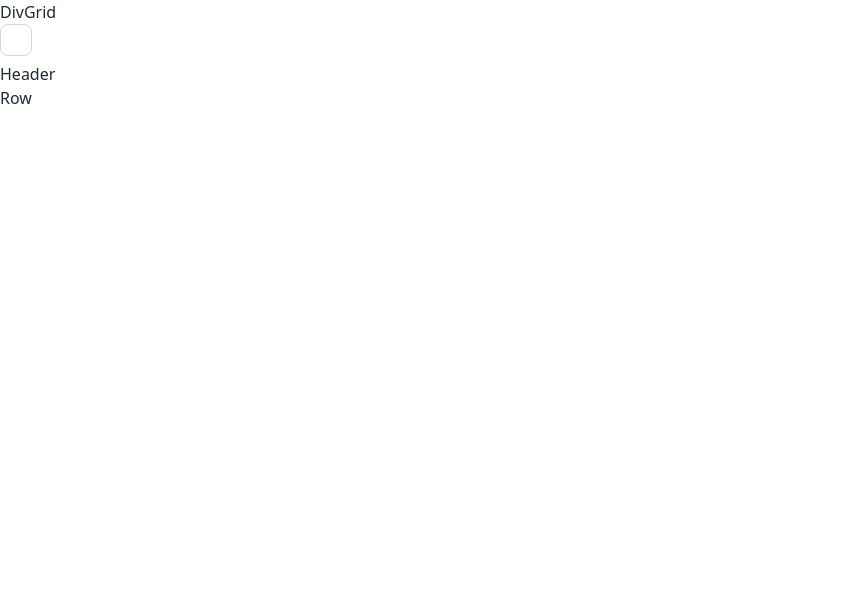
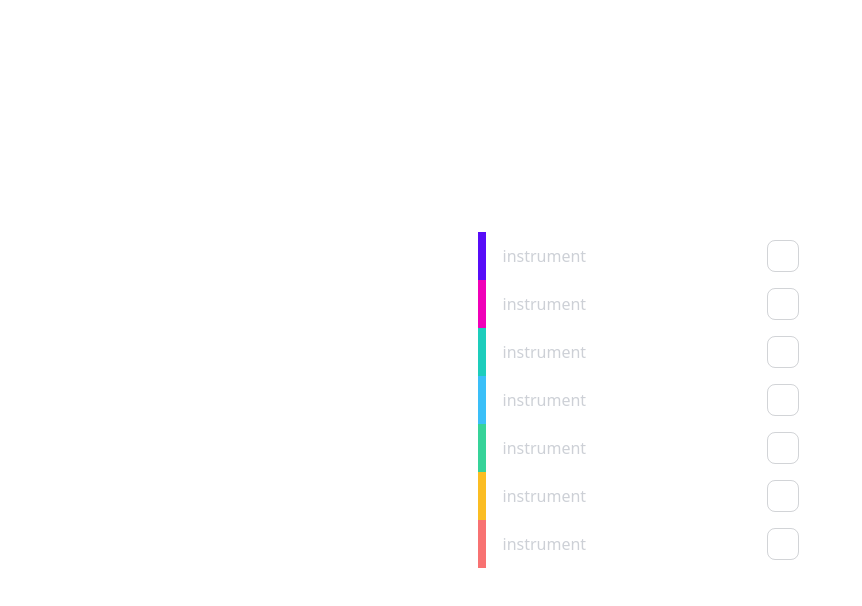
Before and after one commit to BKSchatzki/songstruct, a React (Vite) app: page / in a window 1280 px wide. Shown: the top 606 px of the page, without its empty margins (0-862 px from the left). Built offline with nearby package versions, Linux system fonts and the light colour scheme.

Commit message:
Add accent colors

```diff
--- a/src/App.jsx
+++ b/src/App.jsx
@@ -6,11 +6,8 @@ import Row from "./components/Row";
 
 function App() {
   return (
-    <div>
+    <div className="flex h-screen items-center">
       <DivGrid />
-      <Cell />
-      <Header />
-      <Row />
     </div>
   );
 }
--- a/src/components/Cell.jsx
+++ b/src/components/Cell.jsx
@@ -3,7 +3,7 @@ import React from "react";
 function Cell() {
   // const [cellChecked, setCellChecked] = useState(false);
 
-  return <input type="checkbox" className="checkbox checkbox-lg" />;
+  return <input type="checkbox" className="checkbox checkbox-lg mr-1" />;
 }
 
 export default Cell;
--- a/src/components/DivGrid.jsx
+++ b/src/components/DivGrid.jsx
@@ -1,9 +1,16 @@
 import React from "react";
+import Row from "./Row";
 
 function DivGrid() {
   return (
-    <div>
-      <h1>DivGrid</h1>
+    <div className="mx-auto flex flex-col">
+      <Row borderAccent="border-primary" />
+      <Row borderAccent="border-secondary" />
+      <Row borderAccent="border-accent" />
+      <Row borderAccent="border-info" />
+      <Row borderAccent="border-success" />
+      <Row borderAccent="border-warning" />
+      <Row borderAccent="border-error" />
     </div>
   );
 }
--- a/src/components/Header.jsx
+++ b/src/components/Header.jsx
@@ -1,7 +1,15 @@
 import React from "react";
 
 function Header() {
-  return <div>Header</div>;
+  return (
+    <div>
+      <input
+        type="text"
+        placeholder="instrument"
+        className="input placeholder:opacity-50"
+      />
+    </div>
+  );
 }
 
 export default Header;
--- a/src/components/Row.jsx
+++ b/src/components/Row.jsx
@@ -1,7 +1,16 @@
 import React from "react";
+import Header from "./Header";
+import Cell from "./Cell";
 
-function Row() {
-  return <div>Row</div>;
+function Row(props) {
+  return (
+    <div
+      className={`flex flex-row items-center justify-start gap-4 border-0 border-s-8 ${props.borderAccent}`}
+    >
+      <Header />
+      <Cell />
+    </div>
+  );
 }
 
 export default Row;
```
